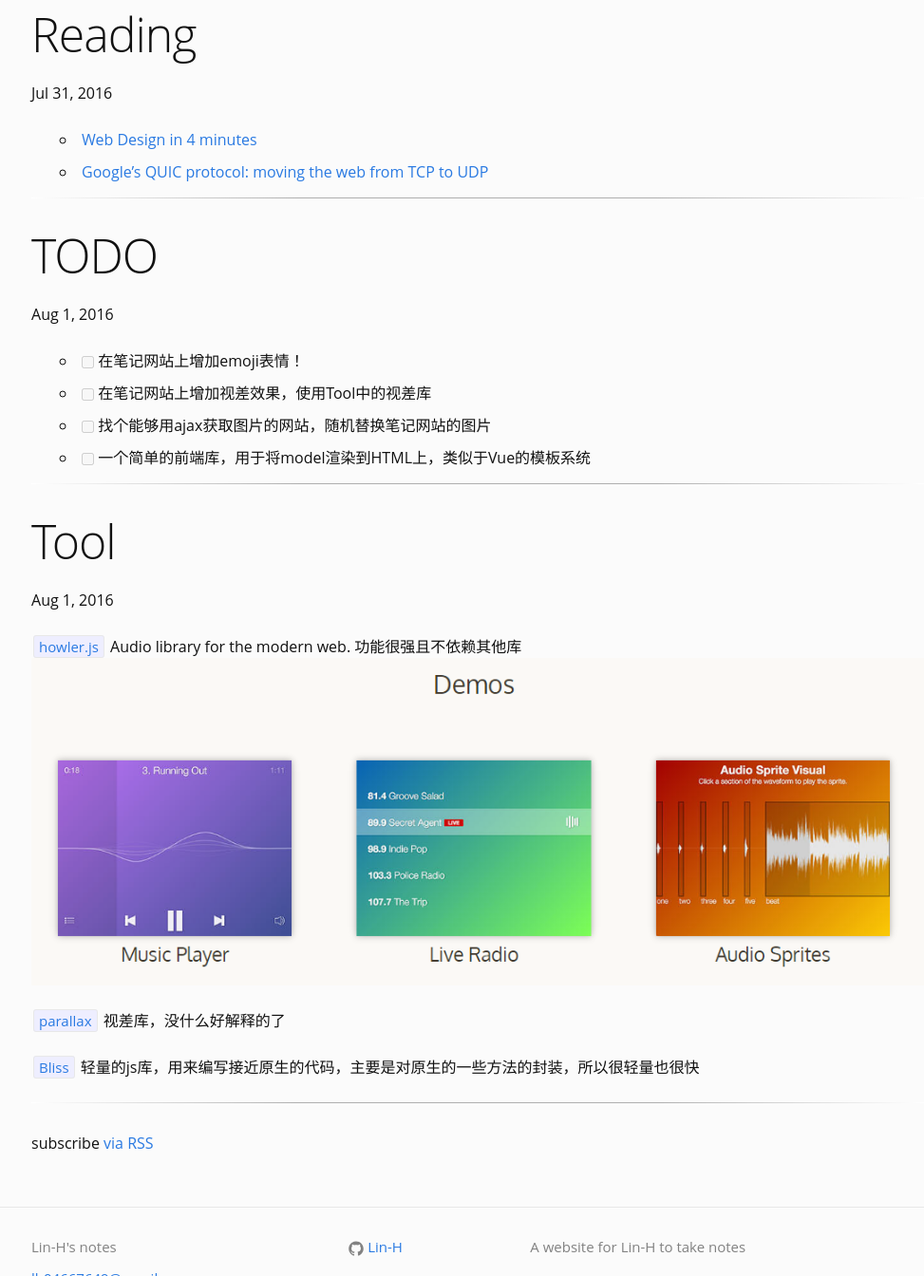
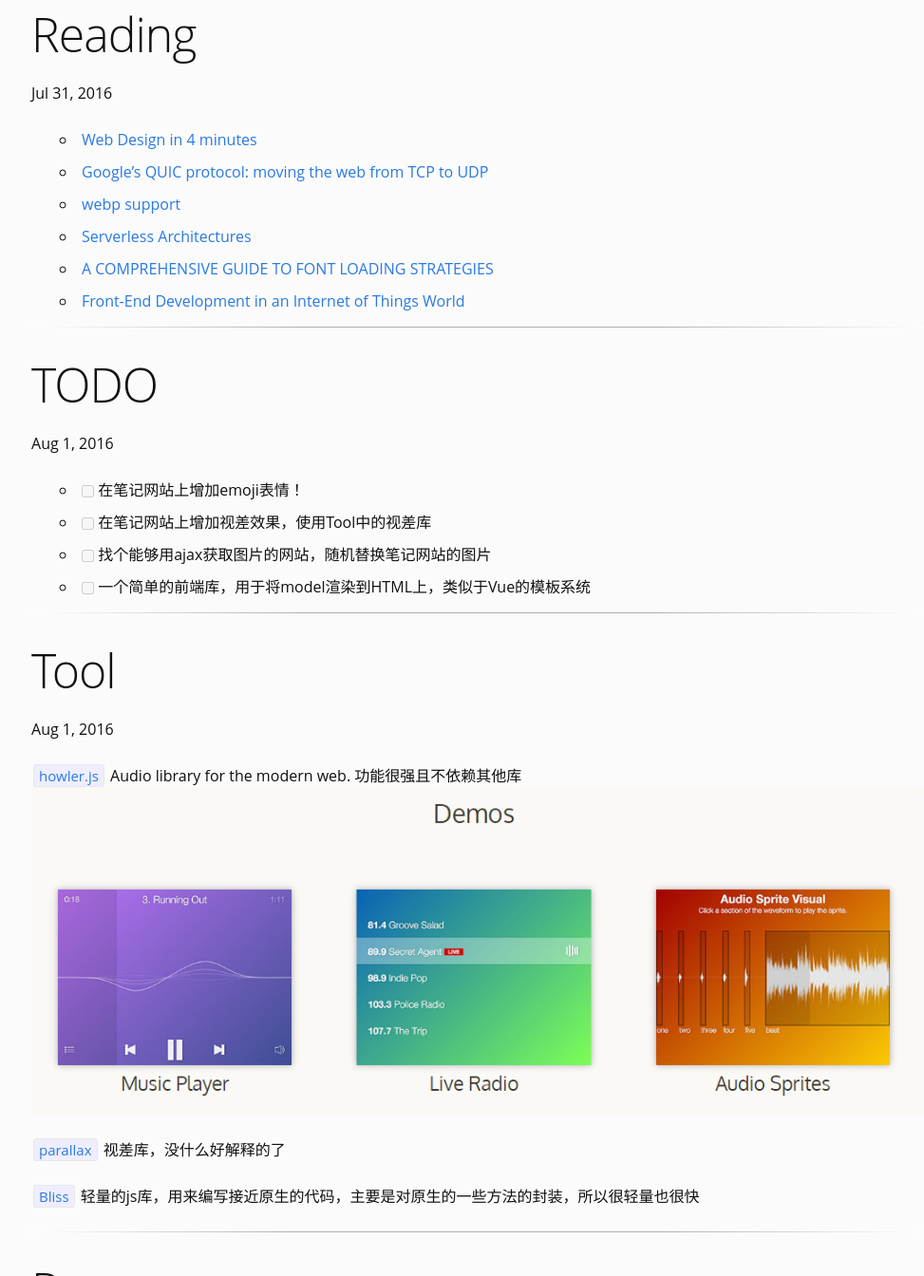
Before and after one commit to Lin-H/My-notes, a Jekyll site: the page built from index.html, in a window 1280 px wide and 1400 px high, scrolled down 928 px, cut to the strip 56-1400 px from the top of the window. Shown: the whole strip at 95% size, without its empty margins (137-1110 px from the left). Built offline with Jekyll 4.4.1, drawn with Linux system fonts in a browser that asks for light colours; some of the changed text lies outside the part shown.

Commit message:
add resource category and update reading

```diff
--- a/_posts/2016-07-31-reading.markdown
+++ b/_posts/2016-07-31-reading.markdown
@@ -7,3 +7,7 @@ order: 1
 
 - [Web Design in 4 minutes](http://jgthms.com/web-design-in-4-minutes)
 - [Google's QUIC protocol: moving the web from TCP to UDP](https://ma.ttias.be/googles-quic-protocol-moving-web-tcp-udp/)
+- [webp support](https://optimus.keycdn.com/support/webp-support/)
+- [Serverless Architectures](http://martinfowler.com/articles/serverless.html)
+- [A COMPREHENSIVE GUIDE TO FONT LOADING STRATEGIES](https://www.zachleat.com/web/comprehensive-webfonts)
+- [Front-End Development in an Internet of Things World](https://www.sitepoint.com/the-future-of-the-web-in-an-internet-of-things-world/)
```
Also changed, not shown: _posts/2016-08-02-resource.markdown (added, +8 -0 lines).
